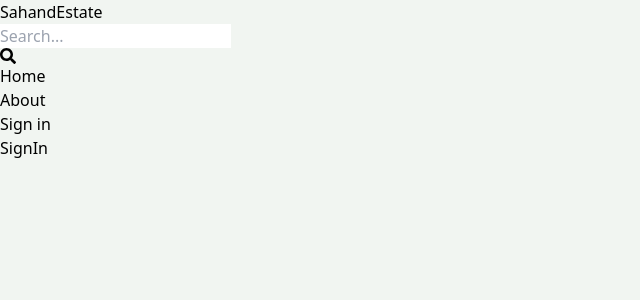
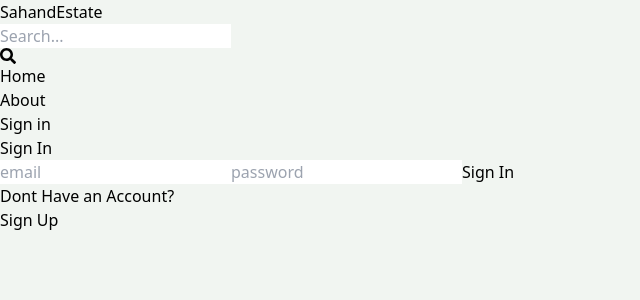
Before and after one commit to Semihj/Mern, a React (Vite) app in the folder client/: page /sign-in in a window 1280 px wide. Shown: the top 300 px of the page, without its empty margins (0-640 px from the left). Built offline with nearby package versions, Linux system fonts and the light colour scheme.

Commit message:
complete sign in page functionality

```diff
--- a/client/src/pages/SignUp.jsx
+++ b/client/src/pages/SignUp.jsx
@@ -52,7 +52,7 @@
 
 
   }
-  console.log(formData)
+
   return (
     <div className="p-3 max-w-lg mx-auto  ">
       <h1 className='text-3xl text-center font-semibold my-7 ' >Sign Up</h1>
--- a/client/src/pages/Signin.jsx
+++ b/client/src/pages/Signin.jsx
@@ -1,9 +1,75 @@
-import React from 'react'
+import React, { useState } from 'react'
+import  {Link, useNavigate} from "react-router-dom"
+export default function Signin() {
 
-export default function Signin() {
+  const [formData,setFormData] = useState({
+  })
+
+const [error,setError] = useState(null);
+const [loading,setLoading] = useState(false);
+const navigate = useNavigate()
+
+  const handleChange = (e) => {
+    setFormData({
+      ...formData,
+      [e.target.id]:e.target.value
+    })
+  }
+
+  const handleSubmit = async (e) => {
+    e.preventDefault();
+
+    try {
+          setLoading(true);
+
+
+
+    const res = await fetch("/api/auth/signin",
+    {
+
+      method:"POST",
+      headers: {
+        "Content-Type":"application/json",
+      },
+      body: JSON.stringify(formData),
+    } );
+    const data = await res.json();
+    console.log(data)
+    if (data.success === false) {
+      setError(data.message);
+      setLoading(false)
+      return;
+    }
+    setLoading(false);
+    setError(null)
+    navigate("/")
+    } catch (error) {
+      setLoading(false)
+      setError(error.message)
+    }
+
+
+
+
+  }
+
   return (
-    <div>
-      SignIn
+    <div className="p-3 max-w-lg mx-auto  ">
+      <h1 className='text-3xl text-center font-semibold my-7 ' >Sign In</h1>
+      <form onSubmit={handleSubmit} className='flex flex-col gap-4 ' >
+        <input id='email' type="email" placeholder='email' className='border p-3 rounded-lg'  onChange={ handleChange}/>
+        <input id='password' type="password" placeholder='password' className='border p-3 rounded-lg' onChange={ handleChange} />
+        <button disabled={loading} className='bg-slate-700 text-white p-3 rounded-lg uppercase hover:opactiy-95 disabled:opacity-80 ' >
+          {loading ? "Loading..." : "Sign In"}
+        </button>
+      </form>
+      <div className="flex  gap-2 mt-5">
+        <p>Dont Have an Account?</p>
+        <Link to={"/sign-up"} >
+          <span className='text-blue-700' >Sign Up</span>
+        </Link>
+      </div>
+      {error && <p className='text-red-500 mt-5' >{error} </p>}
     </div>
   )
 }
```
